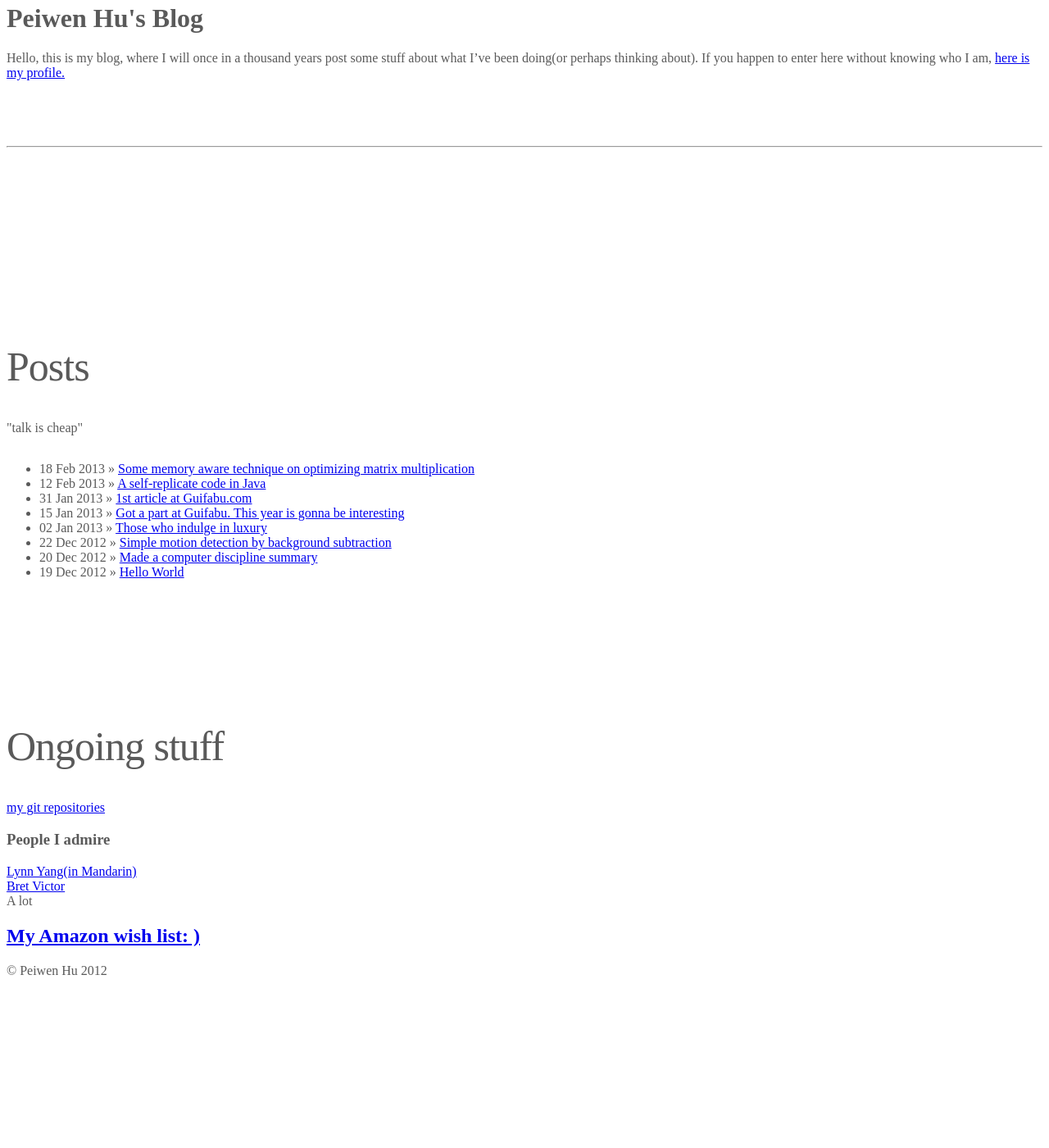
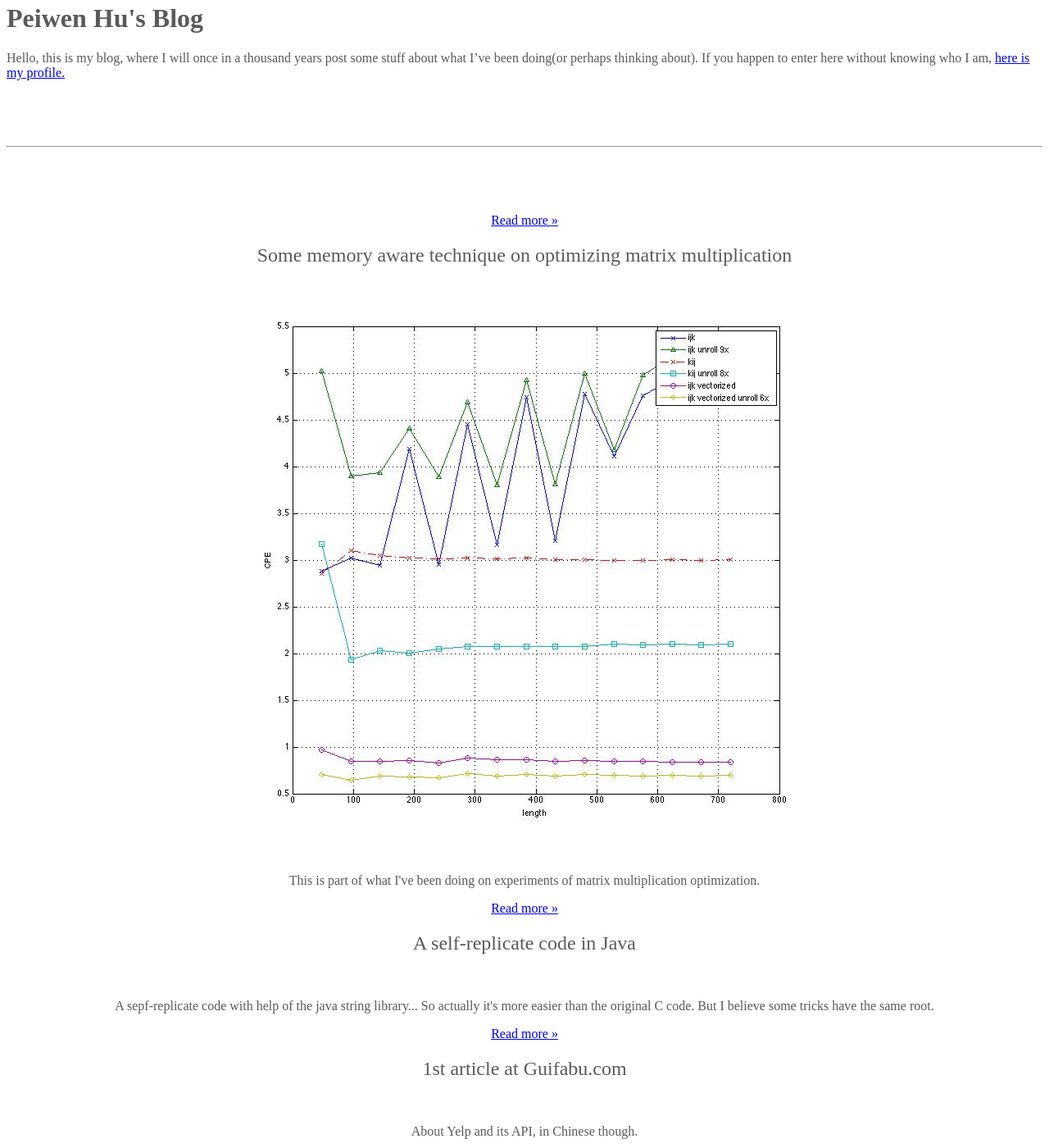
Before and after one commit to jianhanglin/peiwenhu.github.com, a Jekyll site: the page built from index.md, in a window 1280 px wide and 1400 px high, scrolled down 1708 px. Shown: the whole window at 82% size. Built offline with Jekyll 4.4.1, drawn with Linux system fonts in a browser that asks for light colours; before the commit the page ends 2965 px from its top, so only the background shows below that.

Commit message:
add headlines

```diff
--- a/_posts/2013-01-31-1st-article-at-guifabucom.md
+++ b/_posts/2013-01-31-1st-article-at-guifabucom.md
@@ -1,10 +1,10 @@
 ---
 layout: post
 title: "1st article at Guifabu.com"
-description: ""
+description: "About Yelp and its API, in Chinese though."
 category: Freelance
-tags: []
+tags: [guifabu]
 ---
 {% include JB/setup %}
 
-[About Yelp and it's API. ](http://www.guifabu.com/?p=1735)
+[About Yelp and its API. ](http://www.guifabu.com/?p=1735)
--- a/_posts/2013-02-12-a-self-replicate-code-in-java.md
+++ b/_posts/2013-02-12-a-self-replicate-code-in-java.md
@@ -1,7 +1,7 @@
 ---
 layout: post
 title: "A self-replicate code in Java"
-description: ""
+description: "A sepf-replicate code with help of the java string library... So actually it's more easier than the original C code. But I believe some tricks have the same root."
 category: Study
 tags: Java
 ---
--- a/_posts/2013-02-18-some-memory-aware-technique-on-optimizing-matrix-multiplication.md
+++ b/_posts/2013-02-18-some-memory-aware-technique-on-optimizing-matrix-multiplication.md
@@ -1,9 +1,10 @@
 ---
 layout: post
 title: "Some memory aware technique on optimizing matrix multiplication"
-description: ""
+description: "This is part of what I've been doing on experiments of matrix multiplication optimization."
 category: Study
 tags: memory matrix optimization
+img: "/assets/MatrixMultiplication/mmm.jpg"
 ---
 {% include JB/setup %}
 
--- a/index.md
+++ b/index.md
@@ -7,13 +7,42 @@ title: Peiwen Hu's Blog
 
 Hello, this is my blog, where I will once in a thousand years post some stuff about what I've been doing(or perhaps thinking about).
 If you happen to enter here without knowing who I am, [here is my profile.](/pages/about.html)
-<hr class="featurette-divider">
+  <hr class="featurette-divider">
+
+<div class="container marketing">
+
+  <div class="row">
+
+	<div class="span4">
+	  <p><a class="btn" href="{{ BASE_PATH }}{{ site.posts[0].url }}">Read more &raquo;</a></p>
+	  <h2>{{site.posts[0].title}}</h2>
+	  <img class="img-rectangle" src="{{site.posts[0].img}}">
+
+	  <p>{{site.posts[0].description}}</p>
+	</div><!-- /.span4 -->
+
+	<div class="span4">
+	  <p><a class="btn" href="{{ BASE_PATH }}{{ site.posts[1].url }}">Read more &raquo;</a></p>
+	  <h2>{{site.posts[1].title}}</h2>
+	  <img class="img-rectangle" src="{{site.posts[1].img}}">
+
+	  <p>{{site.posts[1].description}}</p>
+	</div><!-- /.span4 -->
+
+	<div class="span4">
+	  <p><a class="btn" href="{{ BASE_PATH }}{{ site.posts[2].url }}">Read more &raquo;</a></p>
+	  <h2>{{site.posts[2].title}}</h2>
+	  <img class="img-rectangle" src="{{site.posts[2].img}}">
+
+	  <p>{{site.posts[2].description}}</p>
+	</div><!-- /.span4 -->
+  </div><!-- /.row -->
+<!-- end heading -->
 
 <div class="featurette">
 <h2 class="featurette-heading">Posts</h2>
 <p class="lead">"talk is cheap"</p>
 </div>
-
 <ul class="posts">
   {% for post in site.posts %}
     <li><span>{{ post.date | date_to_string }}</span> &raquo; <a href="{{ BASE_PATH }}{{ post.url }}">{{ post.title }}</a></li>
@@ -25,10 +54,19 @@ If you happen to enter here without knowing who I am, [here is my profile.](/pag
 <a href="http://www.github.com/peiwenhu">my git repositories</a>
 </div>
 
-### People I admire
+<!--  <hr class="featurette-divider"> -->
+</div>
+
+  <hr class="featurette-divider">
+
+<div class="featurette">
+<h2 class="featurette-heading">People I admire</h2>
+</div>
+
 
 [Lynn Yang(in Mandarin)](http://www.lynnyang.co/)
 [Bret Victor](http://worrydream.com/)
 A lot
+  <hr class="featurette-divider">
 
 ##[My Amazon wish list: )]( http://amzn.com/w/274A3YF743468)
```
